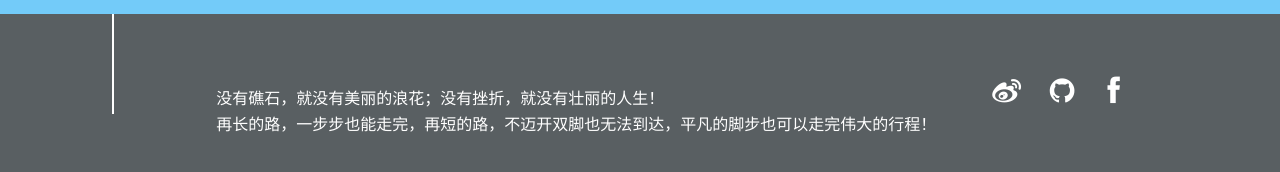
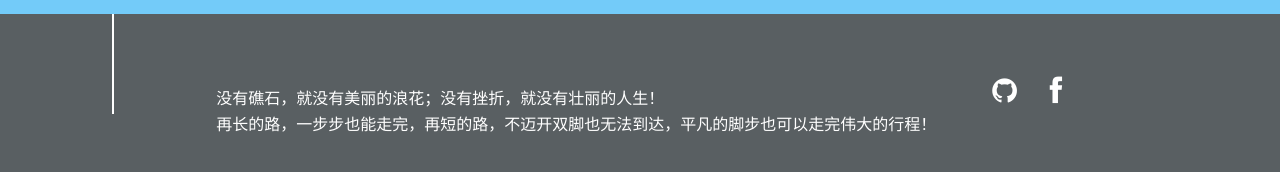
Before and after one commit to zheng-bin/zheng-bin.github.io, a plain HTML site: page 2017/06/04/hello-world/index.html in a window 1280 px wide. Shown: the part 1370-1542 px from the top of the page. Drawn offline with Linux system fonts and the light colour scheme; a script that the page names is missing.

Commit message:
Site updated: 2017-06-04 19:23:30

```diff
--- a/2017/06/04/hello-world/index.html
+++ b/2017/06/04/hello-world/index.html
@@ -190,8 +190,6 @@ var jiathis_config = {data_track_clickback:'true'};
 
 	<div class="social-font" class="clearfix">
 
-		<a href="http://weibo.com/binbin199321 for http://weibo.com/binbin199321" target="_blank" title="weibo"></a>
-
 
 
 		<a href="https://github.com/zheng-bin" target="_blank" title="github"></a>
```
Also changed, not shown: archives/2017/06/index.html (+0 -2 lines), archives/2017/index.html (+0 -2 lines), archives/index.html (+0 -2 lines), index.html (+0 -2 lines).
